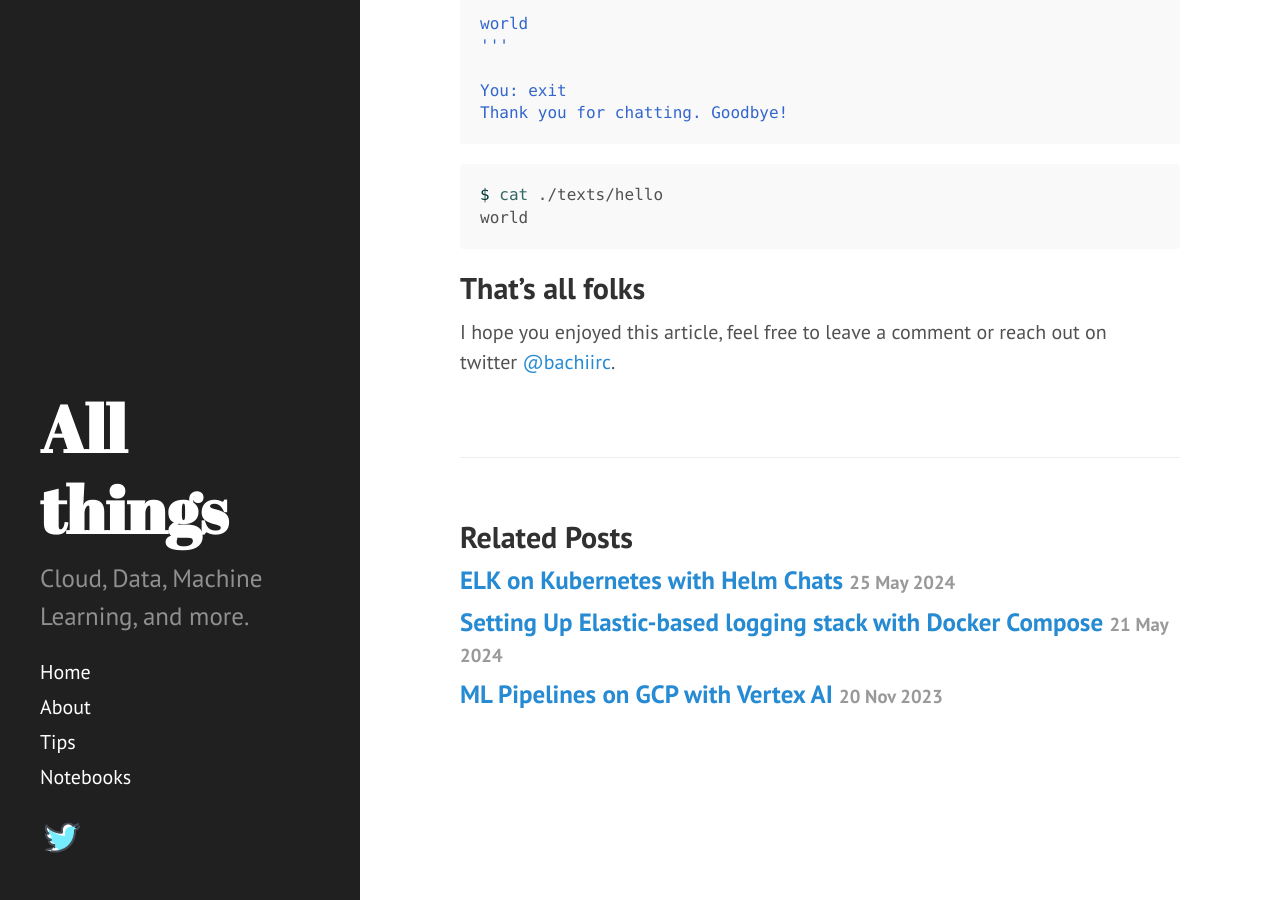
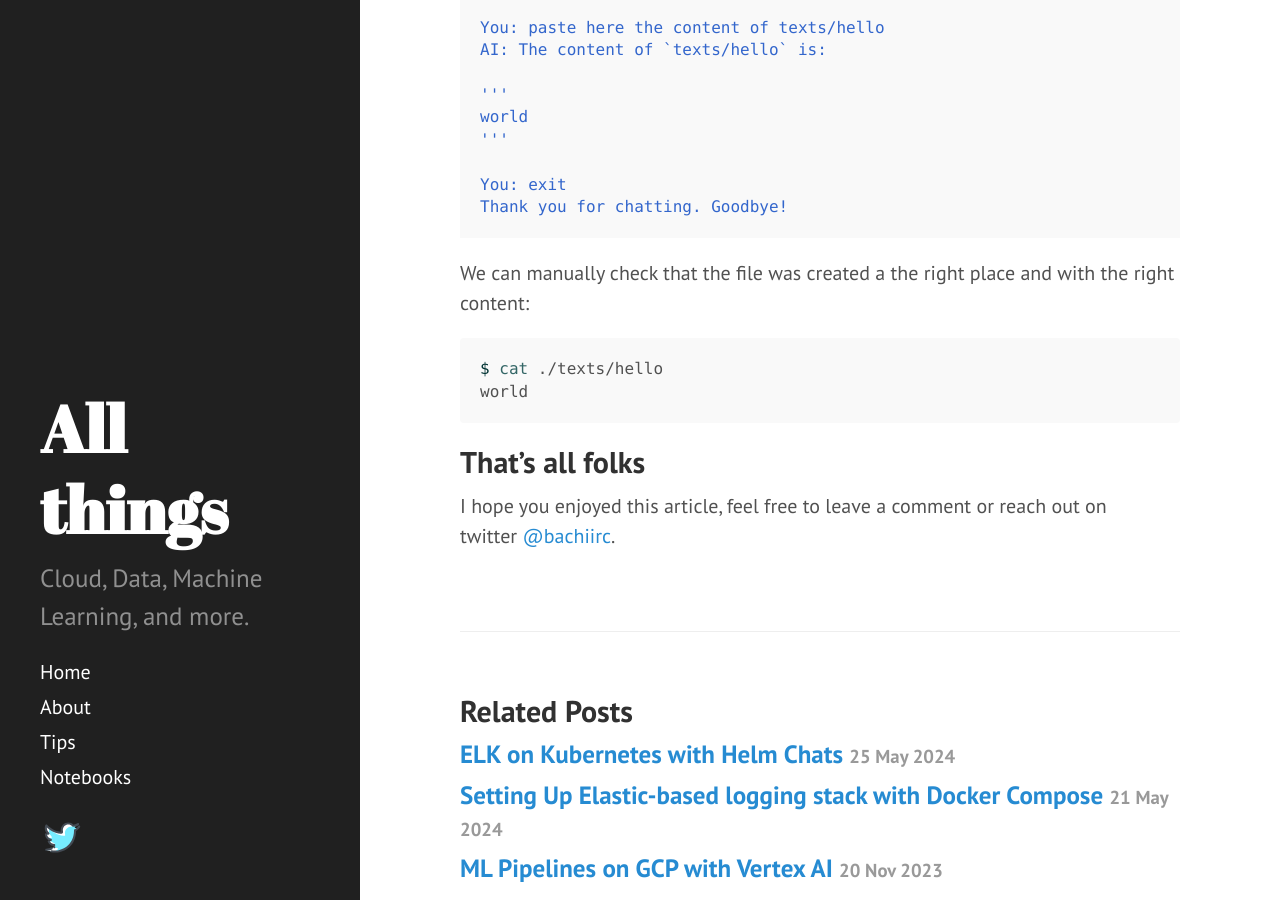
Before and after one commit to dzlab/dzlab.github.io, a Jekyll site: the page built from _posts/2024-09-15-ai-agent-gemini.md, in a window 1280 px wide and 900 px high, scrolled down 8157 px. Built offline with Jekyll 4.4.1, drawn with Linux system fonts in a browser that asks for light colours; nearby versions of some CDN libraries; a script that is not in the unit is left out; the table of contents is made by our own code.

Commit message:
fix typos

````diff
--- a/_posts/2024-09-15-ai-agent-gemini.md
+++ b/_posts/2024-09-15-ai-agent-gemini.md
@@ -9,7 +9,7 @@
 img_excerpt:
 ---
 
-<img align="left" src="/assets/logos/Google_Gemini_logo.svg" width="200" />
+<img align="center" src="/assets/logos/Google_Gemini_logo.svg" width="200" />
 <br/>
 
 
@@ -322,6 +322,8 @@
 Thank you for chatting. Goodbye!
 </pre>
 
+We can manually check that the file was created a the right place and with the right content:
+
 ```shell
 $ cat ./texts/hello
 world
````
